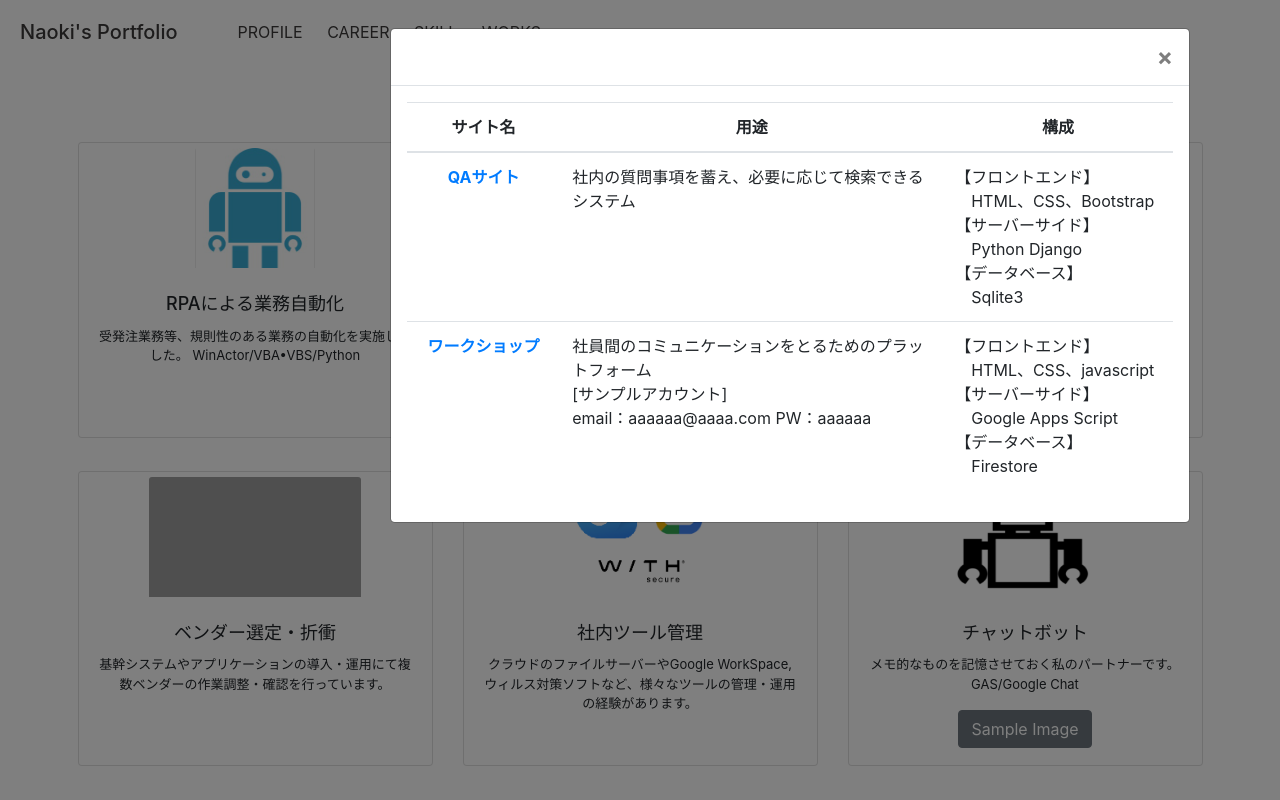
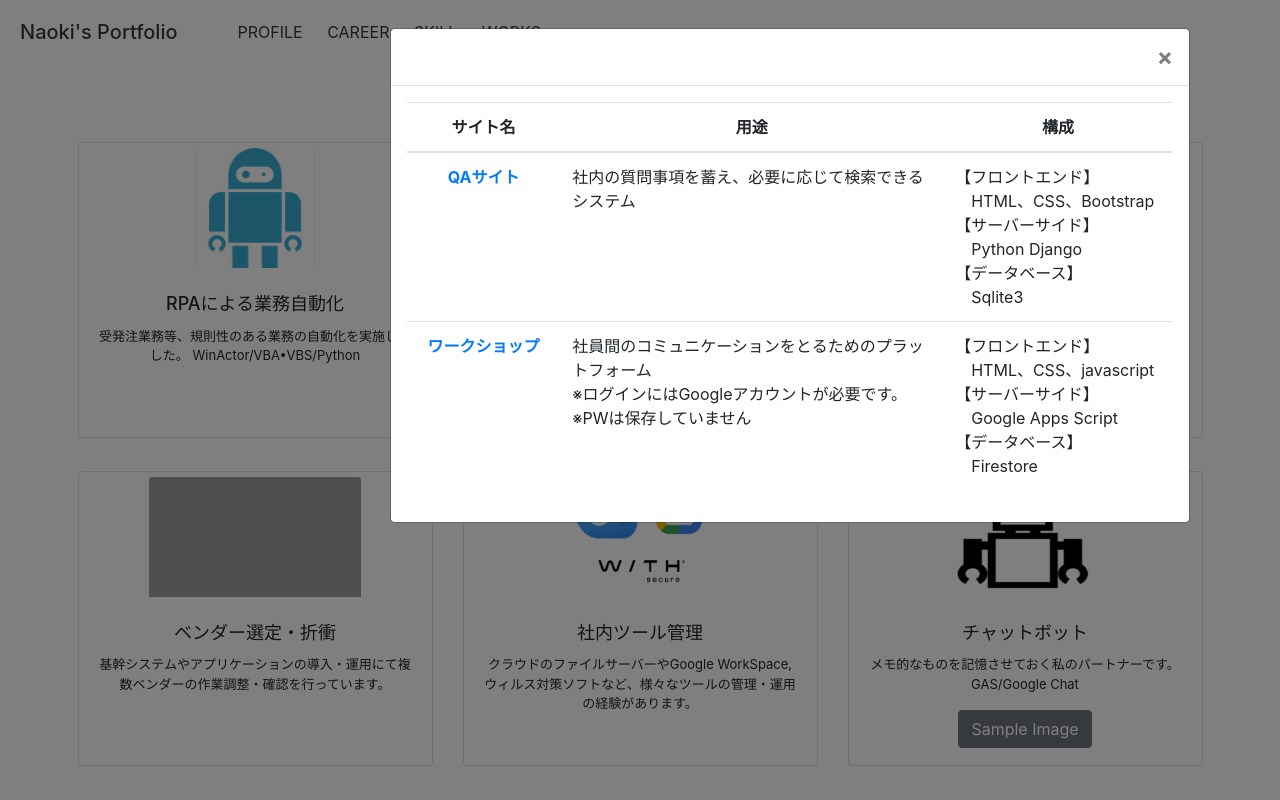
Before and after one commit to noknok06/Portfolio, a plain HTML site: page index.html in a window 1280 px wide. Both pictures are taken after a click on the button "Sample Page". Shown: the part 3328-4128 px from the top of the page. Drawn offline with nearby package versions, Linux system fonts and the light colour scheme; grey boxes are pictures that could not be loaded.

Commit message:
change source

```diff
--- a/index.html
+++ b/index.html
@@ -368,7 +368,7 @@
                                                         <tr>
                                                             <th scope="row" style="text-align: center;"><a href="https://script.google.com/a/macros/ikeden.com/s/AKfycbwWy7Iynzb_gMSLQPv2mv9PGdwexz6xH-NYf0sKCrfl8DkRNuZcyyDT343ikA5Lwihi/exec?p=index.html">ワークショップ</a>
                                                             </th>
-                                                            <td>社員間のコミュニケーションをとるためのプラットフォーム<br>[サンプルアカウント]<br>email：aaaaaa@aaaa.com PW：aaaaaa</td>
+                                                            <td>社員間のコミュニケーションをとるためのプラットフォーム<br>※ログインにはGoogleアカウントが必要です。<br>※PWは保存していません</td>
                                                             <td>【フロントエンド】<br>　HTML、CSS、javascript<br>【サーバーサイド】<br>　Google Apps Script<br>【データベース】<br>　Firestore</td>
                                                         </tr>
                                                     </tbody>
```
Also changed, not shown: image/スクリーンショット 2022-10-21 163543.png (added).
